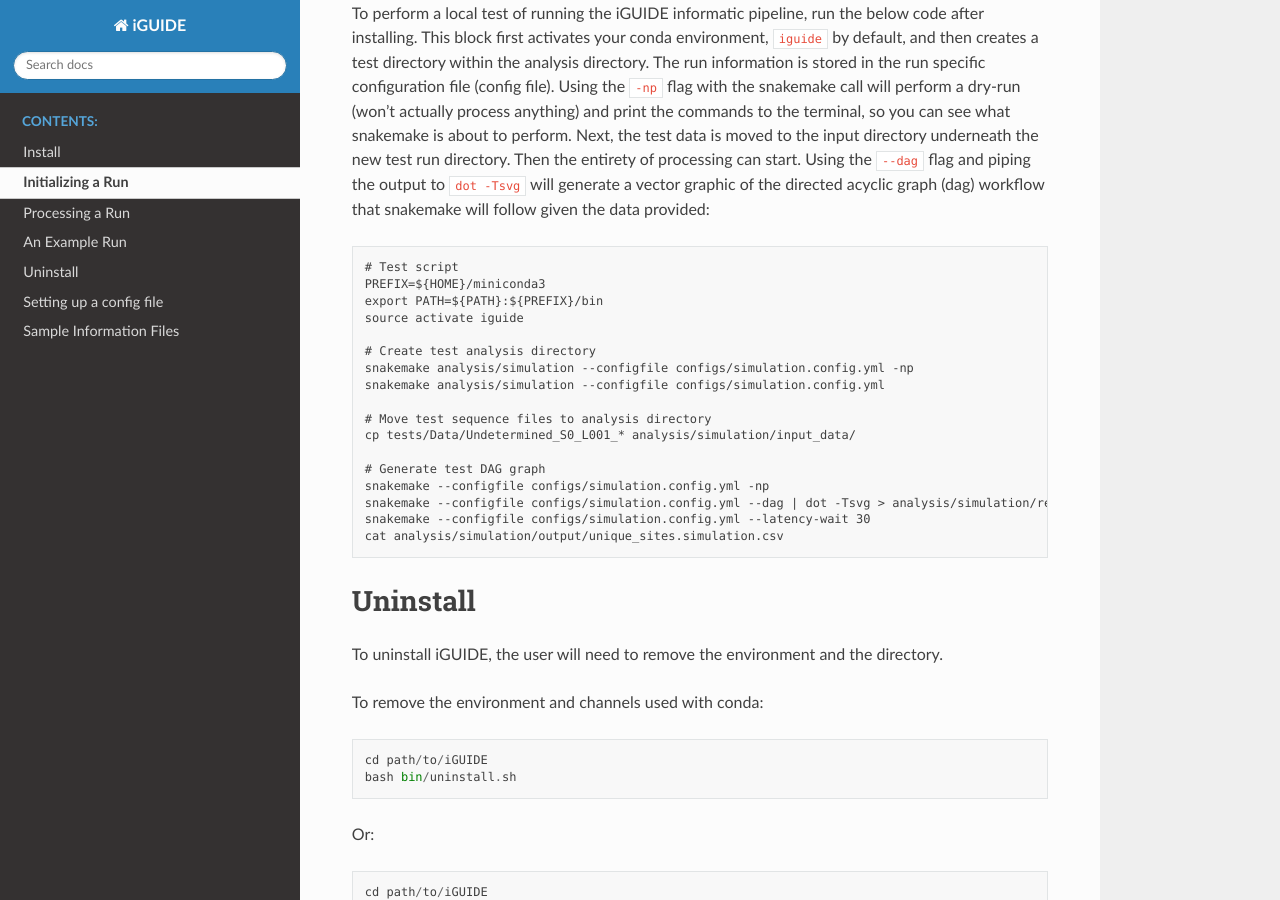
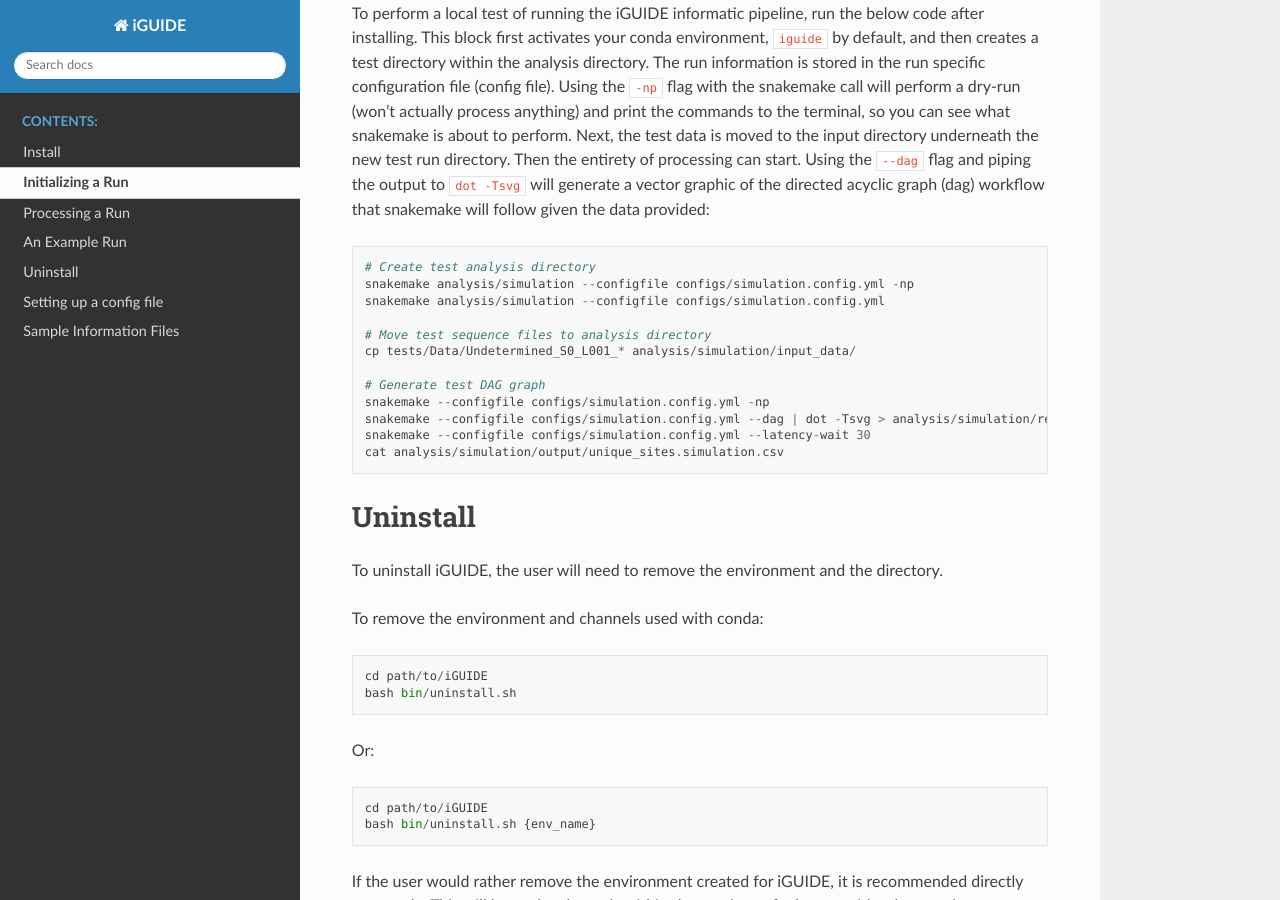
Before and after one commit to cnobles/iGUIDE, a Sphinx documentation site: the page built from docs/pages/quickstart.rst, in a window 1280 px wide and 900 px high, scrolled down 1869 px. Built offline with Sphinx 7.4.7 and the Read the Docs theme 2.0.0, drawn with Linux system fonts in a browser that asks for light colours.

Commit message:
Updated quickstart doc

```diff
--- a/docs/pages/quickstart.rst
+++ b/docs/pages/quickstart.rst
@@ -86,10 +86,6 @@
 to ``dot -Tsvg`` will generate a vector graphic of the directed acyclic graph
 (dag) workflow that snakemake will follow given the data provided::
 
-  # Test script
-  PREFIX=${HOME}/miniconda3
-  export PATH=${PATH}:${PREFIX}/bin
-  source activate iguide
 
   # Create test analysis directory
   snakemake analysis/simulation --configfile configs/simulation.config.yml -np
```
